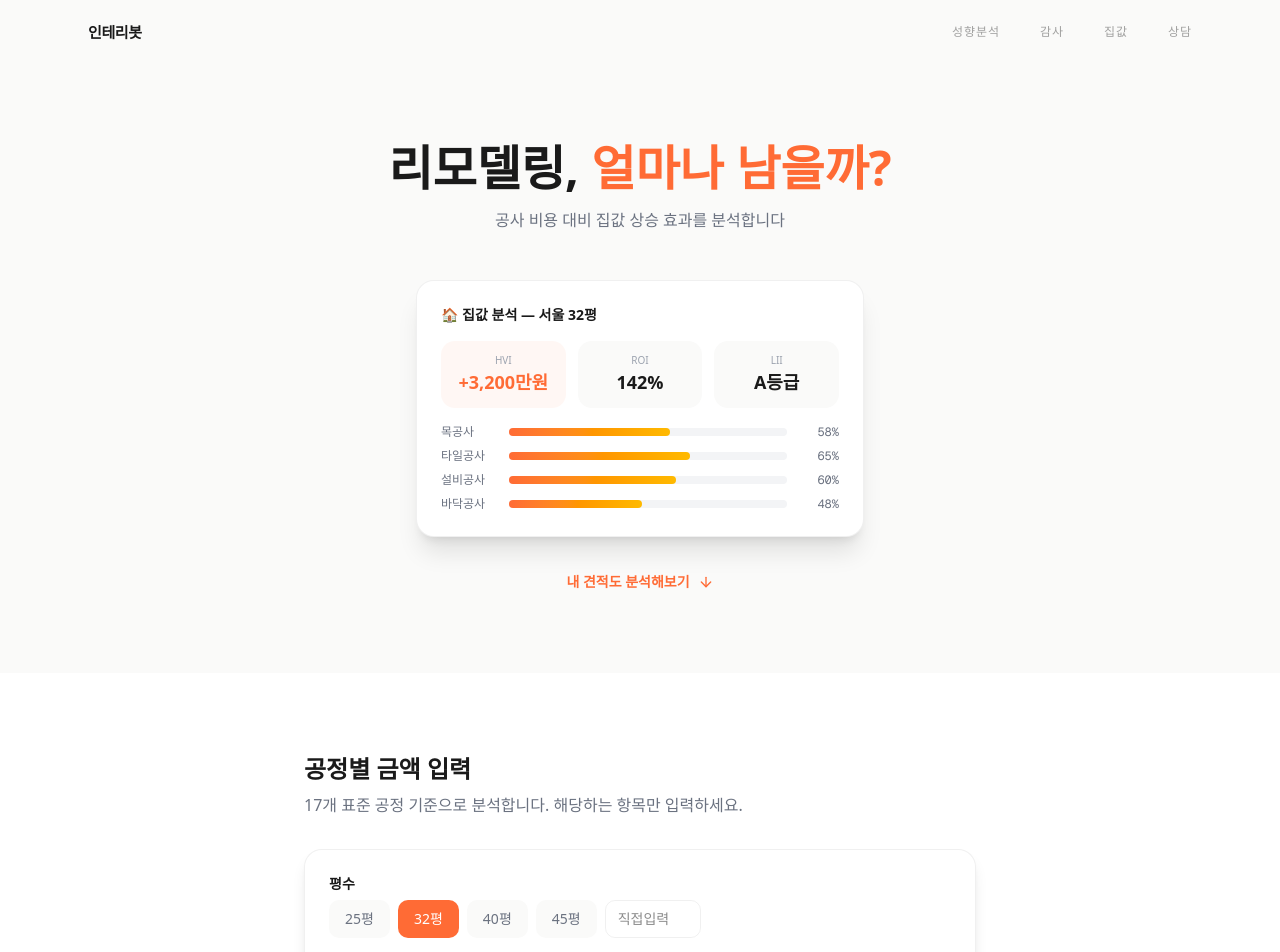
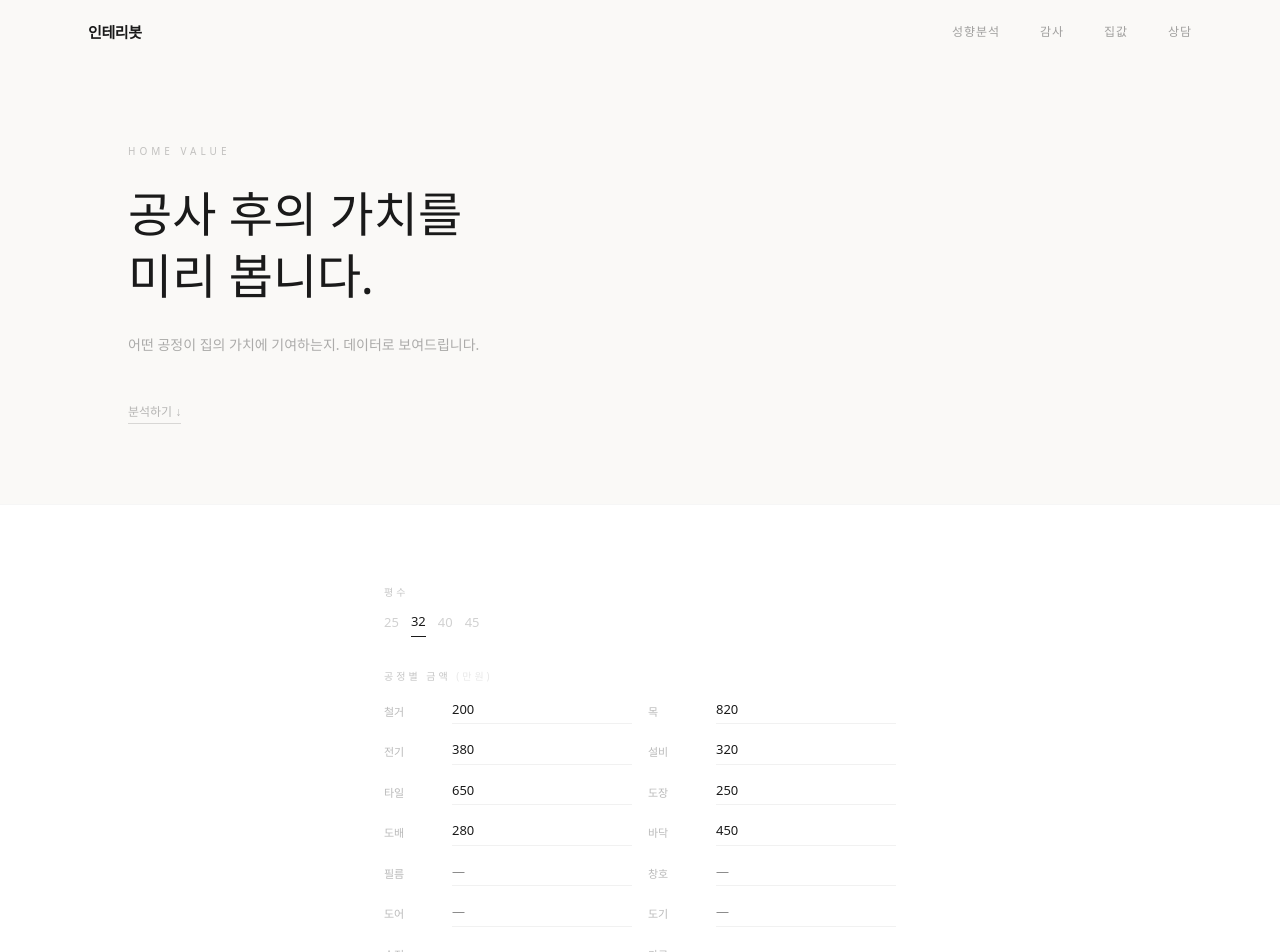
Before and after one commit to sangmin8989/interibot-ai, a Next.js app: page /hvi in a window 1280 px wide. Shown: the top 952 px of the page. Built offline with nearby package versions, Linux system fonts and the light colour scheme; a web font is replaced by a local one.

Commit message:
refine: remove all money talk — Hermès doesn't discuss price

```diff
--- a/src/app/hvi/page.tsx
+++ b/src/app/hvi/page.tsx
@@ -9,18 +9,14 @@ import ValueChart from "@/components/hvi/ValueChart";
 import ProcessRoi from "@/components/hvi/ProcessRoi";
 import type { HviResult } from "@/types";
 import Link from "next/link";
-import { ArrowDown } from "lucide-react";
 
+const ease = [0.16, 1, 0.3, 1] as const;
 const ALL_PROCESSES = [
-  "철거공사", "목공사", "전기공사", "설비공사", "타일공사", "도장공사", "도배공사",
-  "바닥공사", "필름공사", "창호공사", "도어공사", "도기공사", "수전공사", "가구공사",
-  "확장공사", "조명공사", "기타공사",
+  "철거공사","목공사","전기공사","설비공사","타일공사","도장공사","도배공사",
+  "바닥공사","필름공사","창호공사","도어공사","도기공사","수전공사","가구공사",
+  "확장공사","조명공사","기타공사",
 ];
-
-const DEFAULT_AMOUNTS: Record<string, string> = {
-  "목공사": "820", "타일공사": "650", "전기공사": "380", "설비공사": "320",
-  "도배공사": "280", "도장공사": "250", "바닥공사": "450", "철거공사": "200",
-};
+const DEFAULTS: Record<string,string> = { "목공사":"820","타일공사":"650","전기공사":"380","설비공사":"320","도배공사":"280","도장공사":"250","바닥공사":"450","철거공사":"200" };
 
 export default function HviPage() {
   const [result, setResult] = useState<HviResult | null>(null);
@@ -28,59 +24,38 @@ export default function HviPage() {
   const [isLoading, setIsLoading] = useState(false);
   const [error, setError] = useState<string | null>(null);
   const [areaPy, setAreaPy] = useState("32");
-  const [amounts, setAmounts] = useState<Record<string, string>>(DEFAULT_AMOUNTS);
+  const [amounts, setAmounts] = useState<Record<string,string>>(DEFAULTS);
   const formRef = useRef<HTMLDivElement>(null);
 
   const handleAnalyze = async () => {
-    setIsLoading(true);
-    setError(null);
+    setIsLoading(true); setError(null);
     try {
-      const items = ALL_PROCESSES
-        .filter((p) => amounts[p] && Number(amounts[p]) > 0)
-        .map((p) => ({ processName: p, amount: Number(amounts[p]) * 10000 }));
-      const total = items.reduce((s, i) => s + i.amount, 0);
-      const res = await fetch("/api/hvi", {
-        method: "POST",
-        headers: { "Content-Type": "application/json" },
-        body: JSON.stringify({ quote: { items, totalAmount: total }, areaPy: Number(areaPy) }),
-      });
+      const items = ALL_PROCESSES.filter(p => amounts[p] && Number(amounts[p]) > 0).map(p => ({ processName: p, amount: Number(amounts[p]) * 10000 }));
+      const total = items.reduce((s,i) => s + i.amount, 0);
+      const res = await fetch("/api/hvi", { method: "POST", headers: { "Content-Type": "application/json" }, body: JSON.stringify({ quote: { items, totalAmount: total }, areaPy: Number(areaPy) }) });
       if (!res.ok) throw new Error((await res.json()).error);
       setResult((await res.json()).result);
       setTotalCost(total);
-    } catch (err) {
-      setError(err instanceof Error ? err.message : "오류가 발생했습니다.");
-    } finally {
-      setIsLoading(false);
-    }
+    } catch (e) { setError(e instanceof Error ? e.message : "오류"); } finally { setIsLoading(false); }
   };
 
   if (result) {
     return (
-      <div className="min-h-screen bg-[#FAFAF9] pt-20">
-        <motion.div initial={{ opacity: 0, y: 20 }} animate={{ opacity: 1, y: 0 }} className="mx-auto max-w-4xl space-y-8 px-4 py-12">
+      <div className="min-h-screen bg-[#FAF9F7] pt-20">
+        <motion.div initial={{ opacity: 0, y: 20 }} animate={{ opacity: 1, y: 0 }} transition={{ duration: 1, ease }} className="mx-auto max-w-3xl space-y-10 px-6 py-16">
           <div>
-            <h1 className="text-3xl font-bold text-[#1A1A1A] md:text-4xl">집값 분석 결과</h1>
-            <p className="mt-2 text-[#6B7280]">리모델링 투자 대비 예상 집값 상승 분석</p>
+            <p className="text-[10px] tracking-[0.4em] text-[#1A1A1A]/25">RESULT</p>
+            <h1 className="mt-4 font-serif text-2xl font-light text-[#1A1A1A]">집값 분석 결과</h1>
           </div>
           <HviResultCard result={result} />
           <ValueChart totalCost={totalCost} hvi={result.hvi} />
-          <div className="rounded-2xl border border-black/[0.06] bg-white p-6 shadow-lg">
-            <h3 className="text-lg font-bold text-[#1A1A1A]">공정별 ROI</h3>
+          <div className="rounded-sm border border-[#1A1A1A]/[0.06] bg-white p-8">
+            <p className="text-[10px] tracking-[0.3em] text-[#1A1A1A]/25">PROCESS ROI</p>
             <div className="mt-4"><ProcessRoi data={result.processRoi} /></div>
           </div>
-          <div className="rounded-2xl bg-[#FF6B35]/5 p-6">
-            <p className="text-sm font-semibold text-[#1A1A1A]">우선 투자 공정 추천</p>
-            <div className="mt-3 flex flex-wrap gap-2">
-              {result.processRoi.slice(0, 3).map((p) => (
-                <span key={p.processName} className="rounded-full bg-[#FF6B35] px-4 py-1.5 text-sm font-semibold text-white">
-                  {p.processName} (ROI {p.roi}%)
-                </span>
-              ))}
-            </div>
-          </div>
-          <div className="flex justify-center gap-4 pt-4">
-            <button onClick={() => setResult(null)} className="rounded-xl border border-black/[0.06] px-6 py-3 text-sm font-semibold text-[#6B7280] transition hover:border-black/10">다시 분석하기</button>
-            <Link href="/chat" className="rounded-xl bg-[#FF6B35] px-6 py-3 text-sm font-semibold text-white transition hover:bg-[#E85D2C]">AI에게 질문하기</Link>
+          <div className="flex justify-center gap-8 pt-6">
+            <button onClick={() => setResult(null)} className="text-[12px] text-[#1A1A1A]/25 transition hover:text-[#1A1A1A]/50">다시 분석</button>
+            <Link href="/chat" className="border-b border-[#1A1A1A] pb-0.5 text-[12px] text-[#1A1A1A] transition hover:border-[#FF6B35] hover:text-[#FF6B35]">상담하기</Link>
           </div>
         </motion.div>
       </div>
@@ -88,113 +63,65 @@ export default function HviPage() {
   }
 
   return (
-    <div className="min-h-screen bg-white">
-      {/* Hero + Demo */}
-      <section className="bg-[#FAFAF9] px-4 pt-28 pb-20 md:pt-36">
+    <div className="min-h-screen bg-[#FAF9F7]">
+      <section className="px-6 pt-28 pb-20 md:pt-36">
         <div className="mx-auto max-w-5xl">
-          <FadeIn className="text-center">
-            <h1 className="text-3xl font-bold text-[#1A1A1A] md:text-5xl">
-              리모델링, <span className="text-[#FF6B35]">얼마나 남을까?</span>
+          <FadeIn>
+            <p className="text-[10px] tracking-[0.4em] text-[#1A1A1A]/25">HOME VALUE</p>
+            <h1 className="mt-6 max-w-md font-serif text-[clamp(1.75rem,4vw,3rem)] font-light leading-[1.3] text-[#1A1A1A]">
+              공사 후의 가치를<br />미리 봅니다.
             </h1>
-            <p className="mx-auto mt-4 max-w-xl text-[#6B7280]">공사 비용 대비 집값 상승 효과를 분석합니다</p>
+            <p className="mt-6 max-w-md text-[14px] leading-[1.9] text-[#1A1A1A]/35">
+              어떤 공정이 집의 가치에 기여하는지. 데이터로 보여드립니다.
+            </p>
           </FadeIn>
 
-          <FadeIn delay={0.2} className="mx-auto mt-12 max-w-md">
-            <div className="rounded-2xl border border-black/[0.06] bg-white p-6 shadow-xl">
-              <p className="text-sm font-bold text-[#1A1A1A]">🏠 집값 분석 — 서울 32평</p>
-              <div className="mt-4 grid grid-cols-3 gap-3">
-                <div className="rounded-xl bg-[#FF6B35]/5 p-3 text-center">
-                  <p className="text-[10px] text-[#9CA3AF]">HVI</p>
-                  <p className="text-lg font-bold text-[#FF6B35]">+{formatWon(DEMO_HVI.hvi)}</p>
-                </div>
-                <div className="rounded-xl bg-[#FAFAF9] p-3 text-center">
-                  <p className="text-[10px] text-[#9CA3AF]">ROI</p>
-                  <p className="text-lg font-bold text-[#1A1A1A]">{DEMO_HVI.roi}%</p>
-                </div>
-                <div className="rounded-xl bg-[#FAFAF9] p-3 text-center">
-                  <p className="text-[10px] text-[#9CA3AF]">LII</p>
-                  <p className="text-lg font-bold text-[#1A1A1A]">{DEMO_HVI.lii}등급</p>
-                </div>
-              </div>
-              <div className="mt-4 space-y-2">
-                {DEMO_HVI.processRoi.slice(0, 4).map((p) => (
-                  <div key={p.name} className="flex items-center gap-3">
-                    <span className="w-14 text-xs font-medium text-[#6B7280]">{p.name}</span>
-                    <div className="h-2 flex-1 rounded-full bg-gray-100">
-                      <div className="h-2 rounded-full bg-gradient-to-r from-[#FF6B35] to-amber-400" style={{ width: `${p.roi}%` }} />
-                    </div>
-                    <span className="w-10 text-right font-mono text-xs text-[#6B7280]">{p.roi}%</span>
-                  </div>
-                ))}
-              </div>
-            </div>
-          </FadeIn>
-
-          <FadeIn delay={0.4} className="mt-8 text-center">
-            <button onClick={() => formRef.current?.scrollIntoView({ behavior: "smooth" })} className="inline-flex items-center gap-2 text-sm font-semibold text-[#FF6B35]">
-              내 견적도 분석해보기 <ArrowDown className="h-4 w-4" />
+          <FadeIn delay={0.2} className="mt-10">
+            <button onClick={() => formRef.current?.scrollIntoView({ behavior: "smooth" })} className="border-b border-[#1A1A1A]/15 pb-0.5 text-[12px] text-[#1A1A1A]/30 transition hover:border-[#1A1A1A] hover:text-[#1A1A1A]">
+              분석하기 ↓
             </button>
           </FadeIn>
         </div>
       </section>
 
-      {/* Input form with 17 processes */}
-      <section ref={formRef} className="px-4 py-20">
-        <div className="mx-auto max-w-2xl">
-          <h2 className="text-2xl font-bold text-[#1A1A1A]">공정별 금액 입력</h2>
-          <p className="mt-2 text-[#6B7280]">17개 표준 공정 기준으로 분석합니다. 해당하는 항목만 입력하세요.</p>
-
-          <div className="mt-8 rounded-2xl border border-black/[0.06] bg-white p-6 shadow-lg">
-            <div className="mb-6">
-              <label className="mb-1.5 block text-sm font-semibold text-[#1A1A1A]">평수</label>
-              <div className="flex gap-2">
-                {["25", "32", "40", "45"].map((v) => (
-                  <button
-                    key={v}
-                    onClick={() => setAreaPy(v)}
-                    className={`rounded-lg px-4 py-2 text-sm font-medium transition ${
-                      areaPy === v
-                        ? "bg-[#FF6B35] text-white"
-                        : "bg-[#FAFAF9] text-[#6B7280] hover:bg-gray-100"
-                    }`}
-                  >
-                    {v}평
-                  </button>
+      <section ref={formRef} className="border-t border-[#1A1A1A]/[0.04] bg-white px-6 py-20">
+        <div className="mx-auto max-w-lg">
+          <div className="space-y-8">
+            <div>
+              <p className="text-[10px] tracking-[0.3em] text-[#1A1A1A]/25">평수</p>
+              <div className="mt-3 flex gap-3">
+                {["25","32","40","45"].map(v => (
+                  <button key={v} onClick={() => setAreaPy(v)} className={`pb-1 text-[13px] transition-all duration-500 ${areaPy === v ? "border-b border-[#1A1A1A] text-[#1A1A1A]" : "text-[#1A1A1A]/20 hover:text-[#1A1A1A]/40"}`}>{v}</button>
                 ))}
-                <input
-                  type="number"
-                  placeholder="직접입력"
-                  value={!["25", "32", "40", "45"].includes(areaPy) ? areaPy : ""}
-                  onChange={(e) => setAreaPy(e.target.value)}
-                  className="w-24 rounded-lg border border-black/[0.06] px-3 py-2 text-sm"
-                />
               </div>
             </div>
 
-            <label className="mb-3 block text-sm font-semibold text-[#1A1A1A]">공정별 금액 (만원)</label>
-            <div className="grid gap-2 sm:grid-cols-2">
-              {ALL_PROCESSES.map((p) => (
-                <div key={p} className="flex items-center gap-2">
-                  <span className="w-16 shrink-0 text-xs font-medium text-[#6B7280]">{p.replace("공사", "")}</span>
+            <div>
+              <p className="text-[10px] tracking-[0.3em] text-[#1A1A1A]/25">공정별 금액 <span className="text-[#1A1A1A]/10">(만원)</span></p>
+              <div className="mt-4 grid gap-4 sm:grid-cols-2">
+                {ALL_PROCESSES.map(p => (
+                  <div key={p} className="flex items-center gap-3">
+                    <span className="w-14 shrink-0 text-[11px] text-[#1A1A1A]/30">{p.replace("공사","")}</span>
                     <input
                       type="number"
                       value={amounts[p] || ""}
-                    onChange={(e) => setAmounts({ ...amounts, [p]: e.target.value })}
-                    placeholder="0"
-                    className="w-full rounded-lg border border-black/[0.06] px-3 py-2 text-sm transition focus:border-[#FF6B35] focus:outline-none focus:ring-2 focus:ring-[#FF6B35]/10"
+                      onChange={e => setAmounts({ ...amounts, [p]: e.target.value })}
+                      placeholder="—"
+                      className="w-full border-b border-[#1A1A1A]/[0.06] bg-transparent pb-1 text-[13px] text-[#1A1A1A] outline-none transition focus:border-[#1A1A1A]/20"
                     />
                   </div>
                 ))}
+              </div>
             </div>
 
             <button
               onClick={handleAnalyze}
               disabled={isLoading}
-              className="mt-8 w-full rounded-xl bg-[#FF6B35] py-4 text-base font-semibold text-white transition hover:bg-[#E85D2C] disabled:opacity-50"
+              className="w-full border-b border-[#1A1A1A] pb-1 text-center text-[13px] font-medium text-[#1A1A1A] transition-all duration-500 hover:border-[#FF6B35] hover:text-[#FF6B35] disabled:border-[#1A1A1A]/10 disabled:text-[#1A1A1A]/15"
             >
-              {isLoading ? "분석 중..." : "집값 분석 시작"}
+              {isLoading ? "분석 중..." : "분석하기"}
             </button>
-            {error && <p className="mt-3 text-sm text-red-600">{error}</p>}
+            {error && <p className="text-[12px] text-[#C44B3F]">{error}</p>}
           </div>
         </div>
       </section>
```
Also changed, not shown: src/app/audit/page.tsx (+10 -16 lines), src/components/home/FeatureShowcase.tsx (+32 -49 lines), src/components/home/FinalCTA.tsx (+3 -5 lines), src/components/home/PainPoints.tsx (+9 -9 lines), src/components/layout/HeroSection.tsx (+19 -29 lines). Lines whose indentation alone changed are shown as unchanged.
